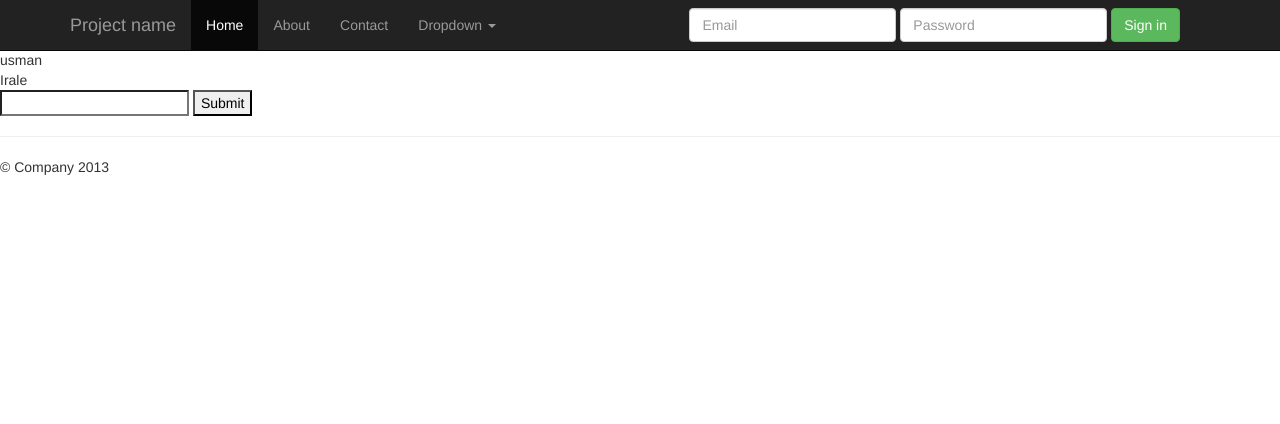
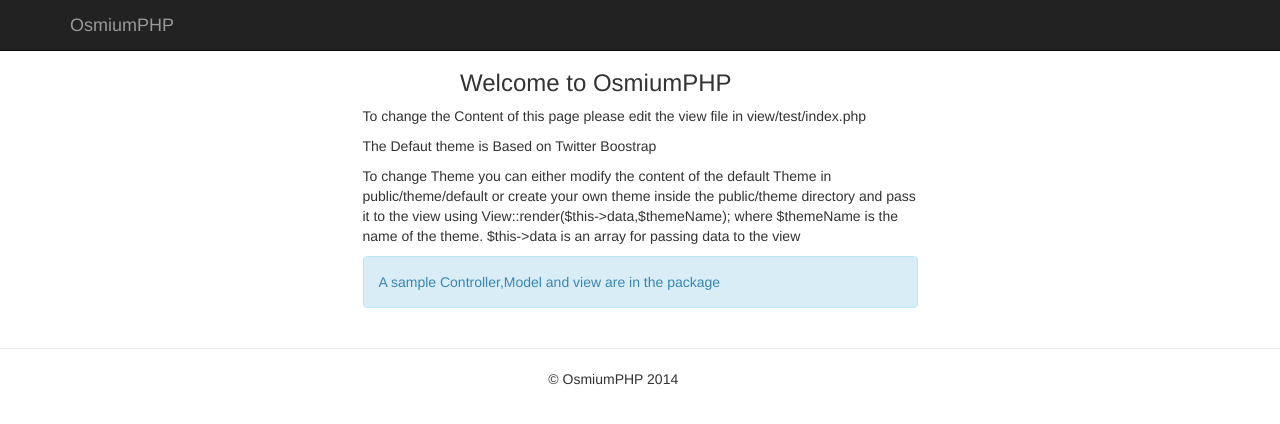
Before and after one commit to walez/OsmiumPHP, a PHP site: page /osmium/ in a window 1280 px wide. Shown: the top 424 px of the page. Run offline with PHP 8.4, Linux system fonts and the light colour scheme; data that the repository does not hold is empty; some libraries are stand-ins or nearby versions.

Commit message:
initial commit

```diff
--- a/controller/test.php
+++ b/controller/test.php
@@ -1,19 +1,20 @@
 <?php
 /**
-*
+* Sample Controller
+
 */
 
 
 class Test extends Controller{
 	// function __construct(){
-	// 	$this->
+	//
 	// }
 
 	function index(){
-
-		$this->data['name']='usman';
-		$this->data['lname']='Irale';
-
+		//setting data to be passed to the view
+		$this->data['welcome']='Welcome to OsmiumPHP';
+		$this->data['page_title'] ="Welcome";
+		//passing data to the view
 		View::render($this->data);
 	}
 		function backend($id)
--- a/core/autoload.php
+++ b/core/autoload.php
@@ -1,4 +1,10 @@
 <?php
+/*
+	OsmiumPHP
+	Created By Irale Usman
+	superirale@gmail.com
+	https://github.com/superirale/OsmiumPHP
+*/
 function __autoload($class){
 	$class = strtolower($class);
 	if(file_exists('core/'.$class.'.php')){
--- a/core/config.php
+++ b/core/config.php
@@ -1,4 +1,10 @@
 <?php
+/*
+	OsmiumPHP
+	Created By Irale Usman
+	superirale@gmail.com
+	https://github.com/superirale/OsmiumPHP
+*/
 define('HOME',$_SERVER['HTTP_HOST'].'/osmium/');
 define('DB_INFO','mysql:host=; dbname=');
 define('USER','root');
--- a/core/controller.php
+++ b/core/controller.php
@@ -1,4 +1,10 @@
 <?php
+/*
+	OsmiumPHP
+	Created By Irale Usman
+	superirale@gmail.com
+	https://github.com/superirale/OsmiumPHP
+*/
 /**
 * Controller super class
 */
--- a/core/error.php
+++ b/core/error.php
@@ -1,4 +1,10 @@
 <?php
+/*
+	OsmiumPHP
+	Created By Irale Usman
+	superirale@gmail.com
+	https://github.com/superirale/OsmiumPHP
+*/
 /**
 * Error Class
 */
--- a/core/model.php
+++ b/core/model.php
@@ -1,4 +1,10 @@
 <?php
+/*
+	OsmiumPHP
+	Created By Irale Usman
+	superirale@gmail.com
+	https://github.com/superirale/OsmiumPHP
+*/
 /**
 * Model super Class
 */
--- a/core/router.php
+++ b/core/router.php
@@ -1,4 +1,10 @@
 <?php
+/*
+	OsmiumPHP
+	Created By Irale Usman
+	superirale@gmail.com
+	https://github.com/superirale/OsmiumPHP
+*/
 /**
 * Router Class
 */
--- a/core/view.php
+++ b/core/view.php
@@ -1,4 +1,10 @@
 <?php
+/*
+	OsmiumPHP
+	Created By Irale Usman
+	superirale@gmail.com
+	https://github.com/superirale/OsmiumPHP
+*/
 /**
 * View super class
 */
--- a/model/tests.php
+++ b/model/tests.php
@@ -1,10 +1,10 @@
 <?php
 /**
-*
+* sample model Class
 */
 class Tests extends Model
 {
-
+	//specify table name
 	public $table ='tests';
  	public function allTests(){
 		$sql = "SELECT * FROM tests";
--- a/public/theme/default/css/jumbotron.css
+++ b/public/theme/default/css/jumbotron.css
@@ -3,3 +3,6 @@ body {
   padding-top: 50px;
   padding-bottom: 20px;
 }
+#center{
+
+}
--- a/public/theme/default/footer.php
+++ b/public/theme/default/footer.php
@@ -1,7 +1,9 @@
   <hr>
 
       <footer>
-        <p>&copy; Company 2013</p>
+		  <div class="col-md-2 col-md-offset-5">
+		  	<p>&copy; OsmiumPHP 2014</p>
+		  </div>
       </footer>
     </div> <!-- /container -->
 
--- a/public/theme/default/header.php
+++ b/public/theme/default/header.php
@@ -8,7 +8,7 @@
     <meta name="author" content="">
     <link rel="shortcut icon" href="../../assets/ico/favicon.png">
 
-    <title>Jumbotron Template for Bootstrap</title>
+    <title><?php echo $page_title; ?></title>
 
     <!-- Bootstrap core CSS -->
     <link href="<?php echo view::getPath('css/bootstrap.css');?>" rel="stylesheet">
@@ -34,35 +34,15 @@
             <span class="icon-bar"></span>
             <span class="icon-bar"></span>
           </button>
-          <a class="navbar-brand" href="#">Project name</a>
+          <a class="navbar-brand" href="#">OsmiumPHP</a>
         </div>
         <div class="navbar-collapse collapse">
           <ul class="nav navbar-nav">
-            <li class="active"><a href="<?php echo HOME;?>">Home</a></li>
-            <li><a href="#about">About</a></li>
-            <li><a href="#contact">Contact</a></li>
-            <li class="dropdown">
-              <a href="#" class="dropdown-toggle" data-toggle="dropdown">Dropdown <b class="caret"></b></a>
-              <ul class="dropdown-menu">
-                <li><a href="#">Action</a></li>
-                <li><a href="#">Another action</a></li>
-                <li><a href="#">Something else here</a></li>
-                <li class="divider"></li>
-                <li class="dropdown-header">Nav header</li>
-                <li><a href="#">Separated link</a></li>
-                <li><a href="#">One more separated link</a></li>
+
               </ul>
             </li>
           </ul>
-          <form class="navbar-form navbar-right">
-            <div class="form-group">
-              <input type="text" placeholder="Email" class="form-control">
-            </div>
-            <div class="form-group">
-              <input type="password" placeholder="Password" class="form-control">
-            </div>
-            <button type="submit" class="btn btn-success">Sign in</button>
-          </form>
+
         </div><!--/.navbar-collapse -->
       </div>
     </div>
--- a/view/test/index.php
+++ b/view/test/index.php
@@ -1,13 +1,23 @@
-<?php
- echo $name;
- echo '<br>';
- echo $lname;
- echo '<br>';
- echo $all;
-
- ?>
-  <form action="" method="post" accept-charset="utf-8">
-
- 	<input type="text"name='test'>
- 	<input type="submit">
- </form>
+<div class="container">
+	<div class="row">
+		<div class="col-md-4 col-md-offset-4">
+			<h3><?php echo $welcome;?></h3>
+		</div>
+	</div>
+	<div class="row">
+		<div class="col-md-6 col-md-offset-3">
+			<p>To change the Content of this page please edit the view file in view/test/index.php</p>
+		</div>
+	</div>
+	<div class="row">
+		<div class="col-md-6 col-md-offset-3">
+			<p>The Defaut theme is Based on Twitter Boostrap</p>
+			<p> To change Theme you can either modify the content of the default Theme in  public/theme/default or create your own theme inside the public/theme directory and pass it to the view using View::render($this->data,$themeName); where $themeName is the name of the theme.
+				$this->data is an array for passing data to the view
+			</p>
+			<p class="alert alert-info">
+				A sample Controller,Model and view are in the package
+			</p>
+		</div>
+	</div>
+</div>
```
Also changed, not shown: core/database.php (+7 -1 lines).
